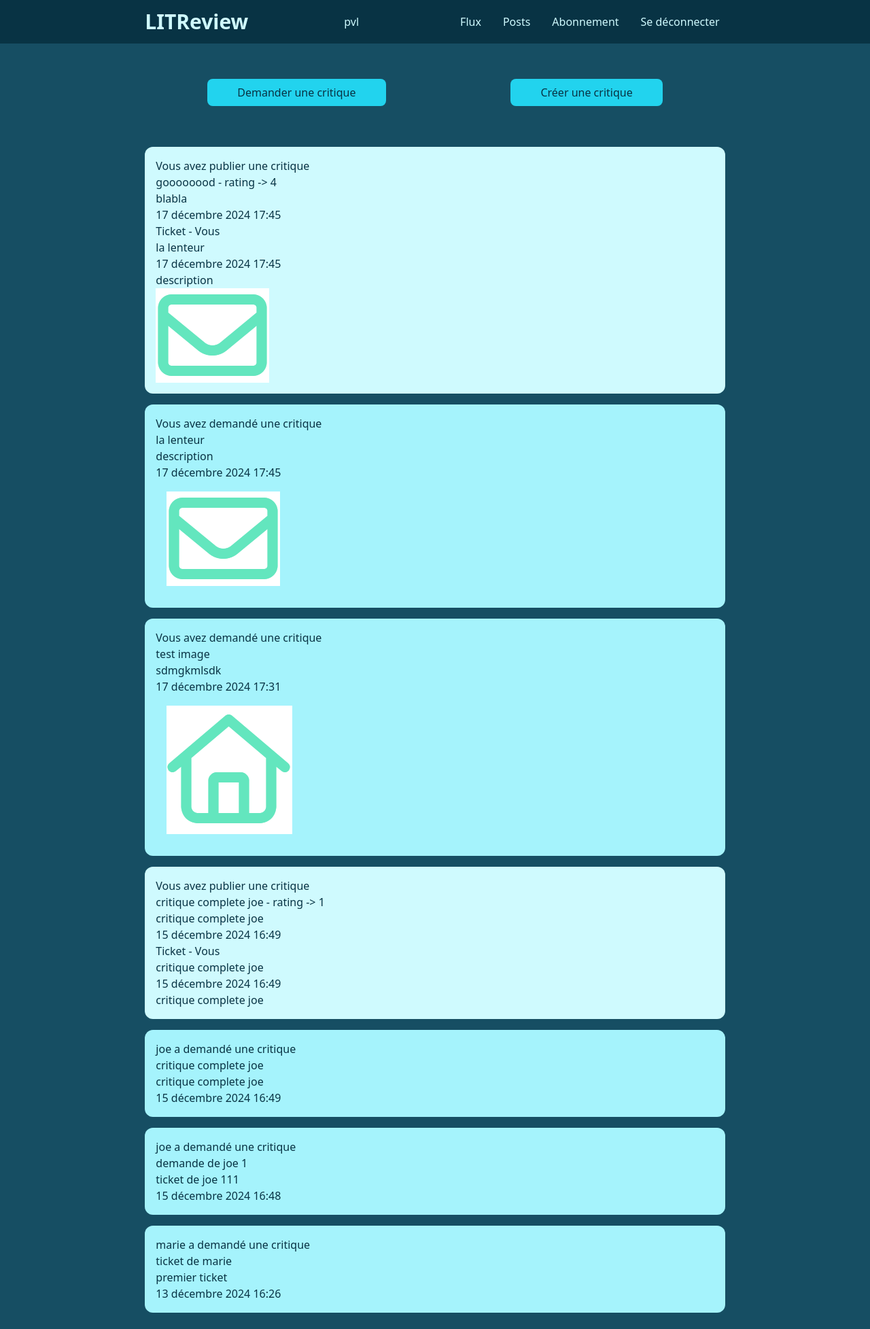
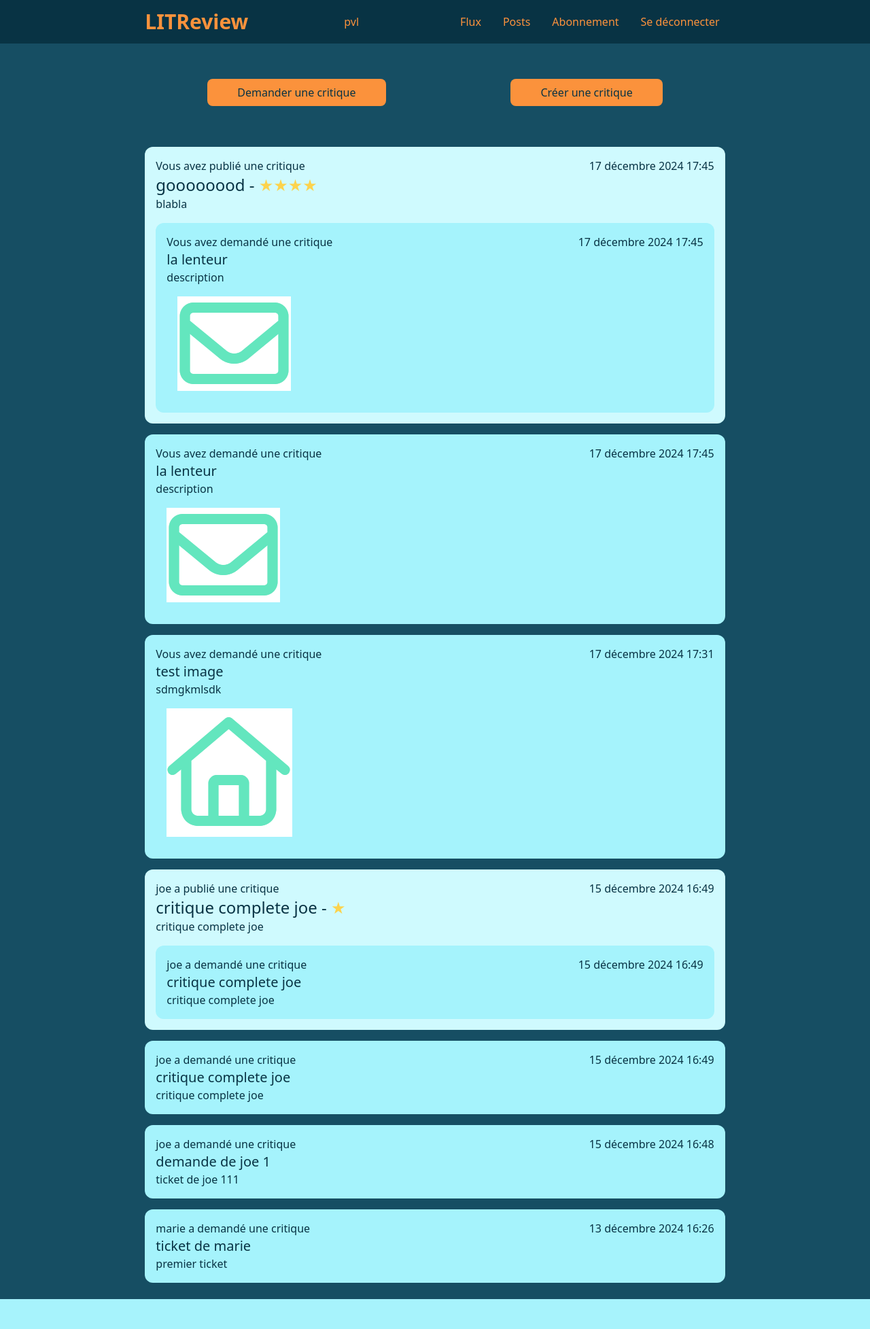
Before and after one commit to PVL06/OC_Projet9_LITRevu, a Django app: page /review/flux/ in a window 1280 px wide. Shown: the whole page at 68% size. After the commit the page ends 1911 px from the top, so only its background shows below. Run offline with Django 5.2, Linux system fonts and the light colour scheme; a user stored in the database is signed in; data comes from the database, SQL or seed files in the repository; both versions use the stored data as it was after the commit; some libraries are stand-ins or nearby versions.

Commit message:
ticket and review style and add orange color for button and link

```diff
--- a/LITRevu/LITRevu/settings.py
+++ b/LITRevu/LITRevu/settings.py
@@ -26,6 +26,7 @@ INSTALLED_APPS = [
     'django.contrib.messages',
     'django.contrib.staticfiles',
     'authentication',
+    'mathfilters',
     'review',
 ]
 
--- a/LITRevu/review/templates/review/flux.html
+++ b/LITRevu/review/templates/review/flux.html
@@ -4,30 +4,24 @@
 
     <div class="flex items-center justify-around h-40 w-full">
         <a href="{% url 'create_ticket' %}"
-        class="px-11 py-2 bg-cyan-400 rounded-lg hover:bg-cyan-500">
+        class="px-11 py-2 bg-orange-400 rounded-lg hover:bg-orange-500">
         Demander une critique
         </a>
         <a href="{% url 'create_review' %}"
-        class="px-11 py-2 bg-cyan-400 rounded-lg hover:bg-cyan-500">
+        class="px-11 py-2 bg-orange-400 rounded-lg hover:bg-orange-500">
         Créer une critique
         </a>
     </div>
 
     <div class="flex flex-col gap-4 w-full">
         {% for post in posts %}
+
             {% if post.content_type == 'TICKET' %}
-                <div class="p-4 rounded-xl bg-cyan-200">
-                    {% if post.user == user %}
-                        <p>Vous avez demandé une critique</p>
-                    {% else %}
-                        <p>{{ post.user }} a demandé une critique</p>
-                    {% endif %}
-                    {% include 'review/partials/ticket_snippet.html' %}
-                </div>
+                {% include 'review/partials/ticket_snippet.html' %}
+
             {% elif post.content_type == 'REVIEW' %}
-                <div class="bg-cyan-100 rounded-xl p-4">
                 {% include 'review/partials/review_snippet.html' %}
-                </div>
+
             {% endif %}
         {% endfor %}
     </div>
--- a/LITRevu/review/templates/review/follows.html
+++ b/LITRevu/review/templates/review/follows.html
@@ -9,7 +9,7 @@
             {{ form }}
             {% csrf_token %}
             <button type="submit"
-            class="px-4 py-1 ml-8 bg-cyan-400 rounded-lg hover:bg-cyan-500">
+            class="px-4 py-1 ml-8 bg-orange-400 rounded-lg hover:bg-orange-500">
             Envoyer
             </button>
         </form>
@@ -22,7 +22,7 @@
                 <li class="flex justify-between items-center w-full bg-cyan-100 p-4 h-16 rounded-xl">
                     <p>{{ follow.followed_user }}</p>
                     <a href="{% url 'unfollow' id=follow.followed_user.pk %}"
-                    class="px-4 py-1 bg-cyan-400 rounded-lg hover:bg-cyan-500">
+                    class="px-4 py-1 bg-orange-400 rounded-lg hover:bg-orange-500">
                     Désabonner
                     </a>
                 </li>
--- a/LITRevu/review/templates/review/partials/review_snippet.html
+++ b/LITRevu/review/templates/review/partials/review_snippet.html
@@ -1,15 +1,22 @@
-<div class="head_left">
-    <p>Vous avez publier une critique</p>
-    <p>{{ post.headline }} - rating -> {{ post.rating }}</p>
-    <p>{{ post.body }}</p>
+{% load mathfilters %}
+
+<div class="flex flex-col p-4 gap-4 rounded-xl bg-cyan-100">
+
+    <div class="flex justify-between">
+        <div class="">
+            {% if post.user == user %}
+            <p>Vous avez publié une critique</p>
+            {% else %}
+            <p>{{ post.user }} a publié une critique</p>
+            {% endif %}
+            <p class="text-2xl">{{ post.headline }} - <span class="text-amber-300">{{ '★'|mul:post.rating }}</span></p>
+            <p>{{ post.body }}</p>
+        </div>
+        <p>{{ post.time_created }}</p>
+    </div>
+
+    {% with post=post.ticket %}
+        {% include 'review/partials/ticket_snippet.html' %}
+    {% endwith %}
+
 </div>
-<p>{{ post.time_created }}</p>
-<div class="ticket">
-    <p>Ticket - Vous</p>
-    <p>{{ post.ticket.title }}</p>
-    <p>{{ post.ticket.time_created }}</p>
-    <p>{{ post.ticket.description }}</p>
-    {% if post.ticket.image %}
-        <img src="{{ post.ticket.image.url }}" alt="">
-    {% endif %}
-</div>
--- a/LITRevu/review/templates/review/partials/ticket_snippet.html
+++ b/LITRevu/review/templates/review/partials/ticket_snippet.html
@@ -1,8 +1,20 @@
-<div class="head_left">
-    <p>{{ post.title }}</p>
-    <p>{{ post.description }}</p>
+<div class="p-4 rounded-xl bg-cyan-200">
+
+    <div class="flex justify-between">
+        <div>
+            {% if post.user == user %}
+            <p>Vous avez demandé une critique</p>
+            {% else %}
+            <p>{{ post.user }} a demandé une critique</p>
+            {% endif %}
+            <p class="text-xl">{{ post.title }}</p>
+            <p>{{ post.description }}</p>
+        </div>
+        <p>{{ post.time_created }}</p>
+    </div>
+
+    {% if post.image %}
+    <img src="{{ post.image.url }}" class="p-4">
+    {% endif %}
+
 </div>
-<p>{{ post.time_created }}</p>
-{% if post.image %}
-    <img src="{{ post.image.url }}" class="p-4">
-{% endif %}
--- a/LITRevu/review/templates/review/review_update.html
+++ b/LITRevu/review/templates/review/review_update.html
@@ -17,7 +17,7 @@
         {{ form }}
         {% csrf_token %}
         <button type="submit"
-        class="px-8 py-1 bg-cyan-400 rounded-lg hover:bg-cyan-500">
+        class="px-8 py-1 bg-orange-400 rounded-lg hover:bg-orange-500">
         Modifier
         </button>
     </form>
--- a/LITRevu/review/templates/review/ticket_update.html
+++ b/LITRevu/review/templates/review/ticket_update.html
@@ -16,7 +16,7 @@
             {% csrf_token %}
         </div>
         <button type="submit"
-        class="px-8 py-1 bg-cyan-400 rounded-lg hover:bg-cyan-500">
+        class="px-8 py-1 bg-orange-400 rounded-lg hover:bg-orange-500">
         Modifier
         </button>
     </form>
--- a/LITRevu/static/css/output.css
+++ b/LITRevu/static/css/output.css
@@ -610,6 +610,10 @@ video {
   display: flex;
 }
 
+.grid {
+  display: grid;
+}
+
 .h-16 {
   height: 4rem;
 }
@@ -636,6 +640,10 @@ video {
 
 .w-full {
   width: 100%;
+}
+
+.grid-cols-2 {
+  grid-template-columns: repeat(2, minmax(0, 1fr));
 }
 
 .flex-col {
@@ -697,6 +705,16 @@ video {
 .bg-cyan-950 {
   --tw-bg-opacity: 1;
   background-color: rgb(8 51 68 / var(--tw-bg-opacity, 1));
+}
+
+.bg-orange-300 {
+  --tw-bg-opacity: 1;
+  background-color: rgb(253 186 116 / var(--tw-bg-opacity, 1));
+}
+
+.bg-orange-400 {
+  --tw-bg-opacity: 1;
+  background-color: rgb(251 146 60 / var(--tw-bg-opacity, 1));
 }
 
 .p-2 {
@@ -765,6 +783,11 @@ video {
   line-height: 1.75rem;
 }
 
+.text-xl {
+  font-size: 1.25rem;
+  line-height: 1.75rem;
+}
+
 .font-semibold {
   font-weight: 600;
 }
@@ -777,6 +800,31 @@ video {
 .text-cyan-950 {
   --tw-text-opacity: 1;
   color: rgb(8 51 68 / var(--tw-text-opacity, 1));
+}
+
+.text-orange-500 {
+  --tw-text-opacity: 1;
+  color: rgb(249 115 22 / var(--tw-text-opacity, 1));
+}
+
+.text-amber-300 {
+  --tw-text-opacity: 1;
+  color: rgb(252 211 77 / var(--tw-text-opacity, 1));
+}
+
+.text-orange-300 {
+  --tw-text-opacity: 1;
+  color: rgb(253 186 116 / var(--tw-text-opacity, 1));
+}
+
+.text-orange-200 {
+  --tw-text-opacity: 1;
+  color: rgb(254 215 170 / var(--tw-text-opacity, 1));
+}
+
+.text-orange-400 {
+  --tw-text-opacity: 1;
+  color: rgb(251 146 60 / var(--tw-text-opacity, 1));
 }
 
 /* General form style */
@@ -873,9 +921,24 @@ select {
   background-color: rgb(6 182 212 / var(--tw-bg-opacity, 1));
 }
 
+.hover\:bg-orange-700:hover {
+  --tw-bg-opacity: 1;
+  background-color: rgb(194 65 12 / var(--tw-bg-opacity, 1));
+}
+
+.hover\:bg-orange-500:hover {
+  --tw-bg-opacity: 1;
+  background-color: rgb(249 115 22 / var(--tw-bg-opacity, 1));
+}
+
 .hover\:text-cyan-400:hover {
   --tw-text-opacity: 1;
   color: rgb(34 211 238 / var(--tw-text-opacity, 1));
+}
+
+.hover\:text-orange-500:hover {
+  --tw-text-opacity: 1;
+  color: rgb(249 115 22 / var(--tw-text-opacity, 1));
 }
 
 @media (min-width: 1024px) {
--- a/LITRevu/templates/base.html
+++ b/LITRevu/templates/base.html
@@ -9,22 +9,22 @@
 <body class="bg-cyan-900">
     <div class="relative">
         <nav class="flex bg-cyan-950 w-full justify-center h-16 fixed top-0 left-0 right-0" >
-            <div class="flex justify-between items-center text-cyan-100 xl:w-2/3 lg:w-11/12">
+            <div class="flex justify-between items-center text-orange-400 xl:w-2/3 lg:w-11/12">
                 <h1 class="text-3xl font-semibold">LITReview</h1>
                 {% if user.is_authenticated %}
                 <p>{{ user }}</p>
                 <ul class="flex gap-4">
                     <li>
-                        <a href="{% url 'flux' %}" class="px-2 hover:text-cyan-400">Flux</a>
+                        <a href="{% url 'flux' %}" class="px-2 hover:text-orange-500">Flux</a>
                     </li>
                     <li>
-                        <a href="{% url 'posts' %}" class="px-2 hover:text-cyan-400">Posts</a>
+                        <a href="{% url 'posts' %}" class="px-2 hover:text-orange-500">Posts</a>
                     </li>
                     <li>
-                        <a href="{% url 'follows' %}" class="px-2 hover:text-cyan-400">Abonnement</a>
+                        <a href="{% url 'follows' %}" class="px-2 hover:text-orange-500">Abonnement</a>
                     </li>
                     <li>
-                        <a href="{% url 'logout' %}" class="px-2 hover:text-cyan-400">Se déconnecter</a>
+                        <a href="{% url 'logout' %}" class="px-2 hover:text-orange-500">Se déconnecter</a>
                     </li>
                 </ul>
                 {% endif %}
```
Also changed, not shown: LITRevu/review/templates/review/posts.html (+10 -3 lines), LITRevu/db.sqlite3.
